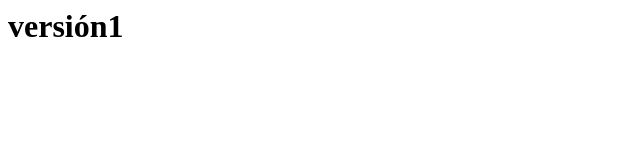
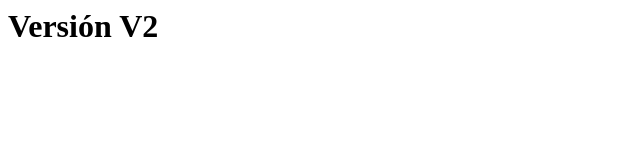
Before and after one commit to IvanFerrerF/custom_nginx, a plain HTML site: page index.html in a window 1280 px wide. Shown: the full height of the page, 0-640 px from the left. Drawn offline with Linux system fonts and the light colour scheme.

Commit message:
Version 2

```diff
--- a/index.html
+++ b/index.html
@@ -1 +1 @@
-<h1>versión1</h1>
+<h1>Versión V2</h1>
```
